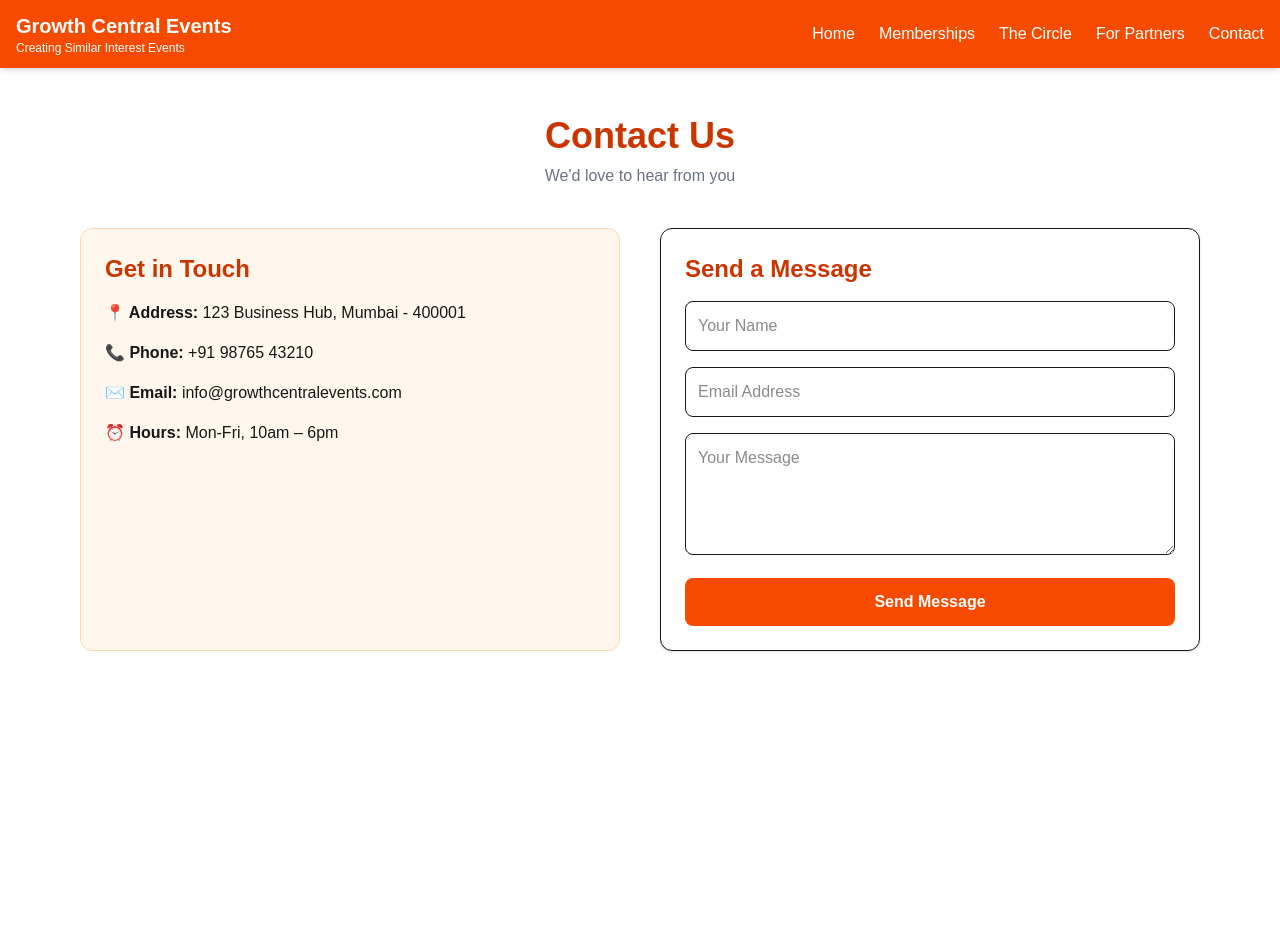
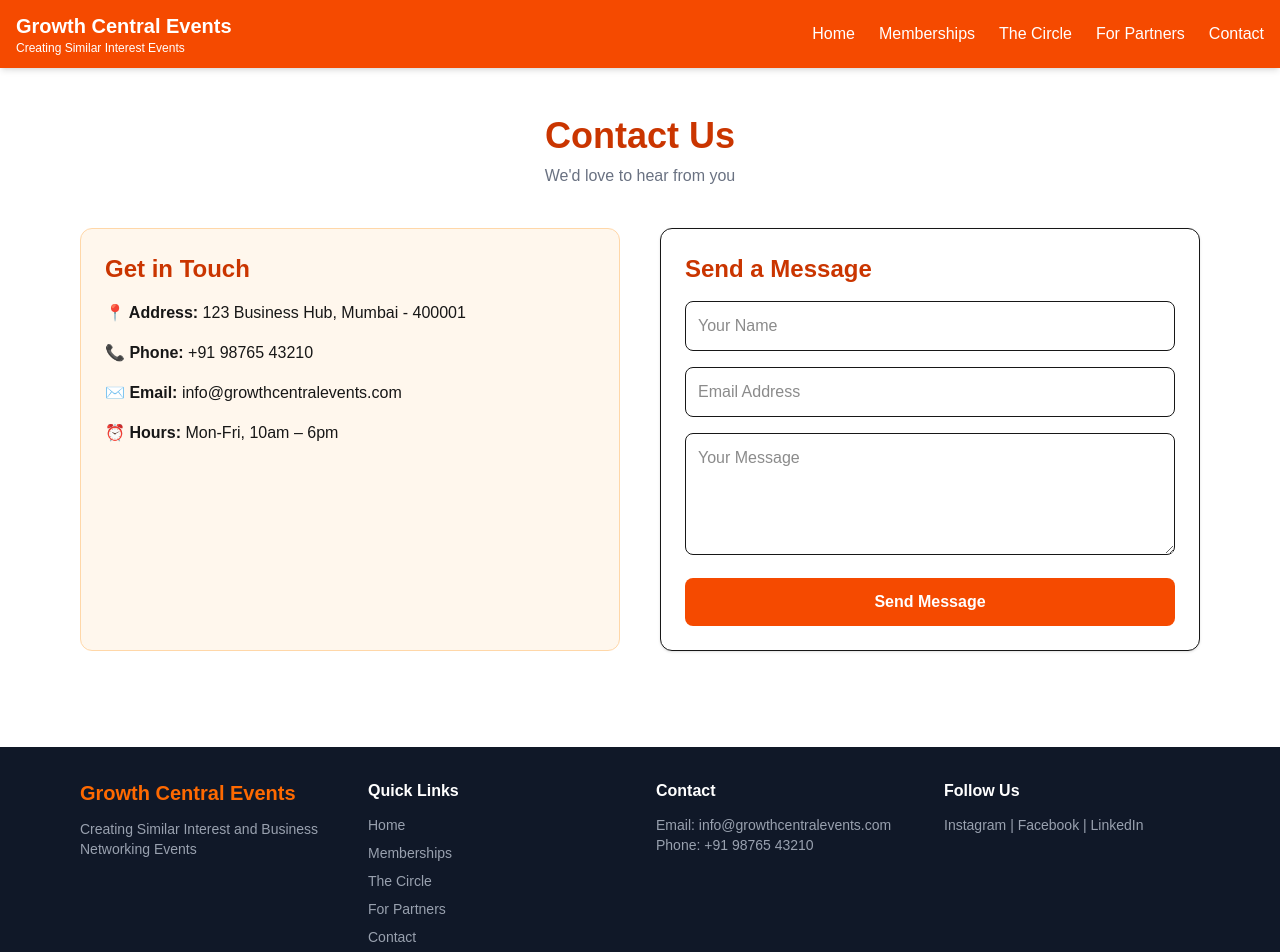
Before and after one commit to skillsbazzar2025-ui/growth-central-events, a Next.js app: page /contact in a window 1280 px wide. Shown: the top 952 px of the page. Before the commit the page ends 800 px from the top, so only its background shows below. Built offline with nearby package versions, Linux system fonts and the light colour scheme.

Commit message:
Add Footer component to all pages

```diff
--- /dev/null
+++ b/app/components/Footer.tsx
@@ -0,0 +1,36 @@
+export default function Footer() {
+  return (
+    <footer className="bg-gray-900 text-white mt-12">
+      <div className="max-w-6xl mx-auto px-4 py-8">
+        <div className="grid grid-cols-1 md:grid-cols-4 gap-8">
+          <div>
+            <h3 className="text-xl font-bold text-orange-500 mb-3">Growth Central Events</h3>
+            <p className="text-gray-400 text-sm">Creating Similar Interest and Business Networking Events</p>
+          </div>
+          <div>
+            <h4 className="font-semibold mb-3">Quick Links</h4>
+            <ul className="space-y-2 text-sm text-gray-400">
+              <li><a href="/" className="hover:text-orange-500">Home</a></li>
+              <li><a href="/memberships" className="hover:text-orange-500">Memberships</a></li>
+              <li><a href="/the-circle" className="hover:text-orange-500">The Circle</a></li>
+              <li><a href="/for-partners" className="hover:text-orange-500">For Partners</a></li>
+              <li><a href="/contact" className="hover:text-orange-500">Contact</a></li>
+            </ul>
+          </div>
+          <div>
+            <h4 className="font-semibold mb-3">Contact</h4>
+            <p className="text-gray-400 text-sm">Email: info@growthcentralevents.com</p>
+            <p className="text-gray-400 text-sm">Phone: +91 98765 43210</p>
+          </div>
+          <div>
+            <h4 className="font-semibold mb-3">Follow Us</h4>
+            <p className="text-gray-400 text-sm">Instagram | Facebook | LinkedIn</p>
+          </div>
+        </div>
+        <div className="border-t border-gray-800 mt-6 pt-4 text-center text-gray-500 text-sm">
+          © 2026 Growth Central Events. All rights reserved.
+        </div>
+      </div>
+    </footer>
+  )
+}
--- a/app/layout.tsx
+++ b/app/layout.tsx
@@ -1,6 +1,7 @@
 import type { Metadata, Viewport } from "next";
 import "./globals.css";
 import Header from "./components/Header";
+import Footer from "./components/Footer";
 
 export const metadata: Metadata = {
   title: "Growth Central Events",
@@ -22,6 +23,7 @@ export default function RootLayout({
       <body className="antialiased flex flex-col min-h-screen">
         <Header />
         <main className="flex-grow">{children}</main>
+        <Footer />
       </body>
     </html>
   );
```
